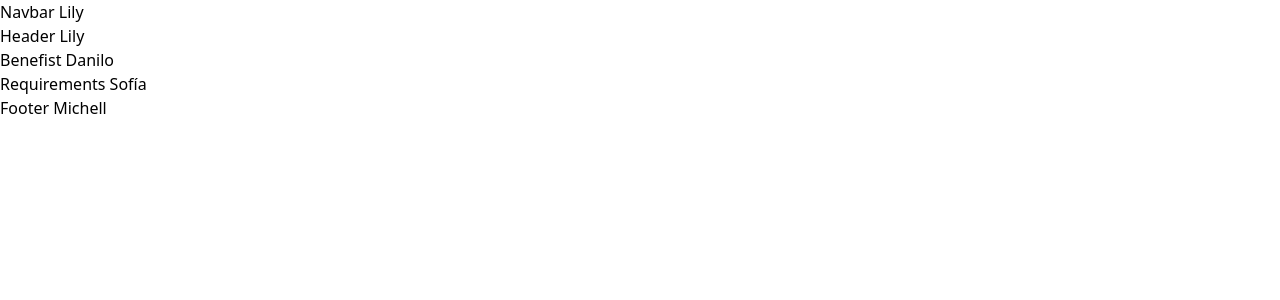
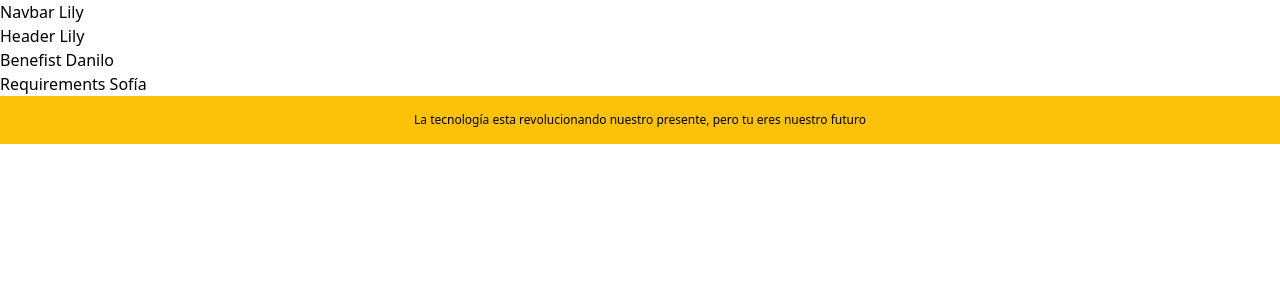
Before and after one commit to programateacademy/PROGRAMATE-SCHOOL-FRONT, a React (Vite) app: page / in a window 1280 px wide. Shown: the top 300 px of the page. Built offline with nearby package versions, Linux system fonts and the light colour scheme.

Commit message:
Inicio del footer frase de programate

```diff
--- a/src/App.jsx
+++ b/src/App.jsx
@@ -1,4 +1,4 @@
-import React from 'react'
+  import React from 'react'
 import Home from './pages/Home'
 
 function App() {
--- a/src/components/Footer.jsx
+++ b/src/components/Footer.jsx
@@ -2,9 +2,13 @@ import React from 'react'
 
 export const Footer = () => {
     return (
-        <div className=''>
-            Footer Michell
+     <>
+     <footer>
+        <div className='flex justify-center items-center bg-yellow p-4 w-'>
+            <h1 className='text-xs'>La tecnología esta revolucionando nuestro presente, pero tu eres nuestro futuro</h1>
         </div>
+     </footer>
+     </>
     )
 }
 
```
